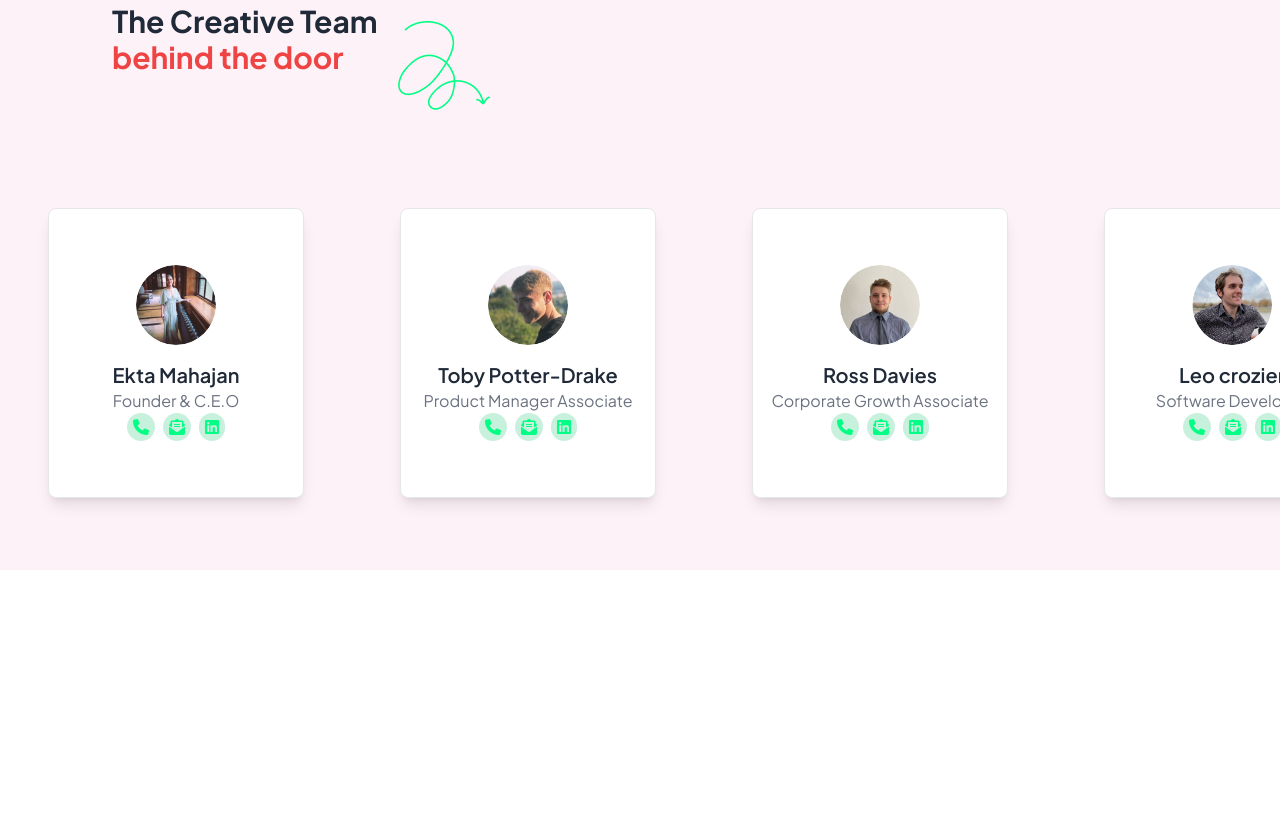
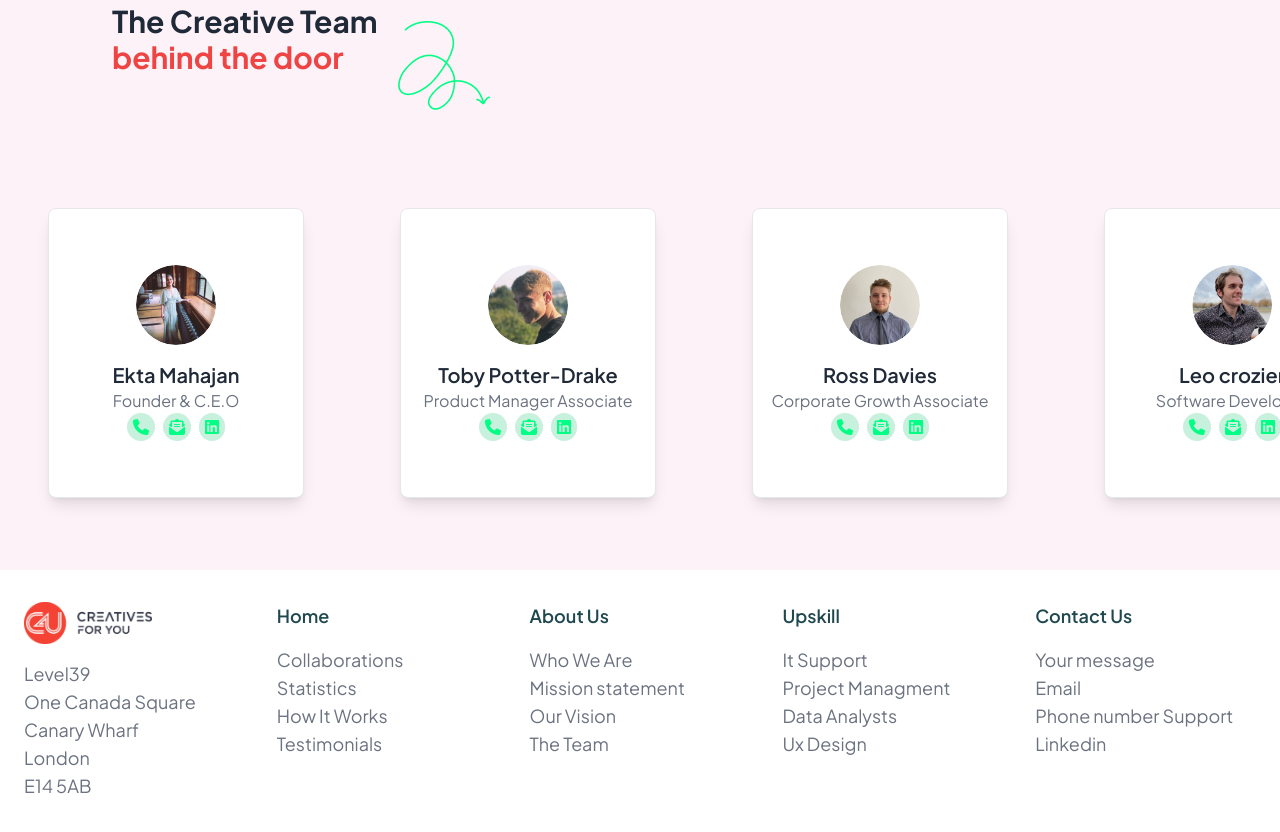
Before and after one commit to webdevmasud/C4U-Project, a website built with Vite: page index.html in a window 1280 px wide. Shown: the part 2382-3214 px from the top of the page. Before the commit the page ends 2952 px from the top, so only its background shows below. Built offline with nearby package versions, Linux system fonts and the light colour scheme; a web font is replaced by a local one.

Commit message:
footer menu

```diff
--- a/index.html
+++ b/index.html
@@ -303,6 +303,70 @@
       </div>
   </section>
 
+    <!-- Footer SEction -->
+<footer class=" text-gray-500 py-8">
+  <div class="max-w-screen-xl mx-auto px-6 grid grid-cols-1 sm:grid-cols-2 lg:grid-cols-5 gap-8">
+
+
+    <!-- Column 1: Logo and 5 Link List -->
+    <div>
+      <img src="/img/c4u full logo.png" alt="Logo" class="mb-4 w-32 cursor-pointer">
+      <ul class="text-lg">
+        <li><a href="#" class="hover:text-red-400">Level39</a></li>
+        <li><a href="#" class="hover:text-red-400">One Canada Square</a></li>
+        <li><a href="#" class="hover:text-red-400">Canary Wharf</a></li>
+        <li><a href="#" class="hover:text-red-400">London</a></li>
+        <li><a href="#" class="hover:text-red-400">E14 5AB</a></li>
+      </ul>
+    </div>
+
+    <!-- Column 2: Home Links -->
+    <div>
+      <h3 class="text-lg font-semibold mb-4 text-[#20484F]">Home</h3>
+      <ul class="text-lg">
+        <li><a href="#" class="hover:text-red-400">Collaborations</a></li>
+        <li><a href="#" class="hover:text-red-400">Statistics</a></li>
+        <li><a href="#" class="hover:text-red-400">How It Works </a></li>
+        <li><a href="#" class="hover:text-red-400">Testimonials </a></li>
+      </ul>
+    </div>
+
+    <!-- Column 3: About Us Links -->
+    <div>
+      <h3 class="text-lg font-semibold mb-4 text-[#20484F]">About Us</h3>
+      <ul class="text-lg">
+        <li><a href="#" class="hover:text-red-400">Who We Are</a></li>
+        <li><a href="#" class="hover:text-red-400">Mission statement </a></li>
+        <li><a href="#" class="hover:text-red-400">Our Vision </a></li>
+        <li><a href="#" class="hover:text-red-400">The  Team </a></li>
+      </ul>
+    </div>
+
+    <!-- Column 4: Upskill Links -->
+    <div>
+      <h3 class="text-lg font-semibold mb-4 text-[#20484F]">Upskill</h3>
+      <ul class="text-lg">
+        <li><a href="#" class="hover:text-red-400">It Support </a></li>
+        <li><a href="#" class="hover:text-red-400">Project Managment </a></li>
+        <li><a href="#" class="hover:text-red-400">Data Analysts</a></li>
+        <li><a href="#" class="hover:text-red-400">Ux Design</a></li>
+      </ul>
+    </div>
+
+    <!-- Column 5: IT Support Links -->
+    <div>
+      <h3 class="text-lg font-semibold mb-4 text-[#20484F]">Contact Us </h3>
+      <ul class="text-lg">
+        <li><a href="#" class="hover:text-red-400">Your message </a></li>
+        <li><a href="#" class="hover:text-red-400">Email </a></li>
+        <li><a href="#" class="hover:text-red-400">Phone number  Support</a></li>
+        <li><a href="#" class="hover:text-red-400">Linkedin </a></li>
+      </ul>
+    </div>
+
+  </div>
+
+
 
 </body>
 <script src="script.js"></script>
```
